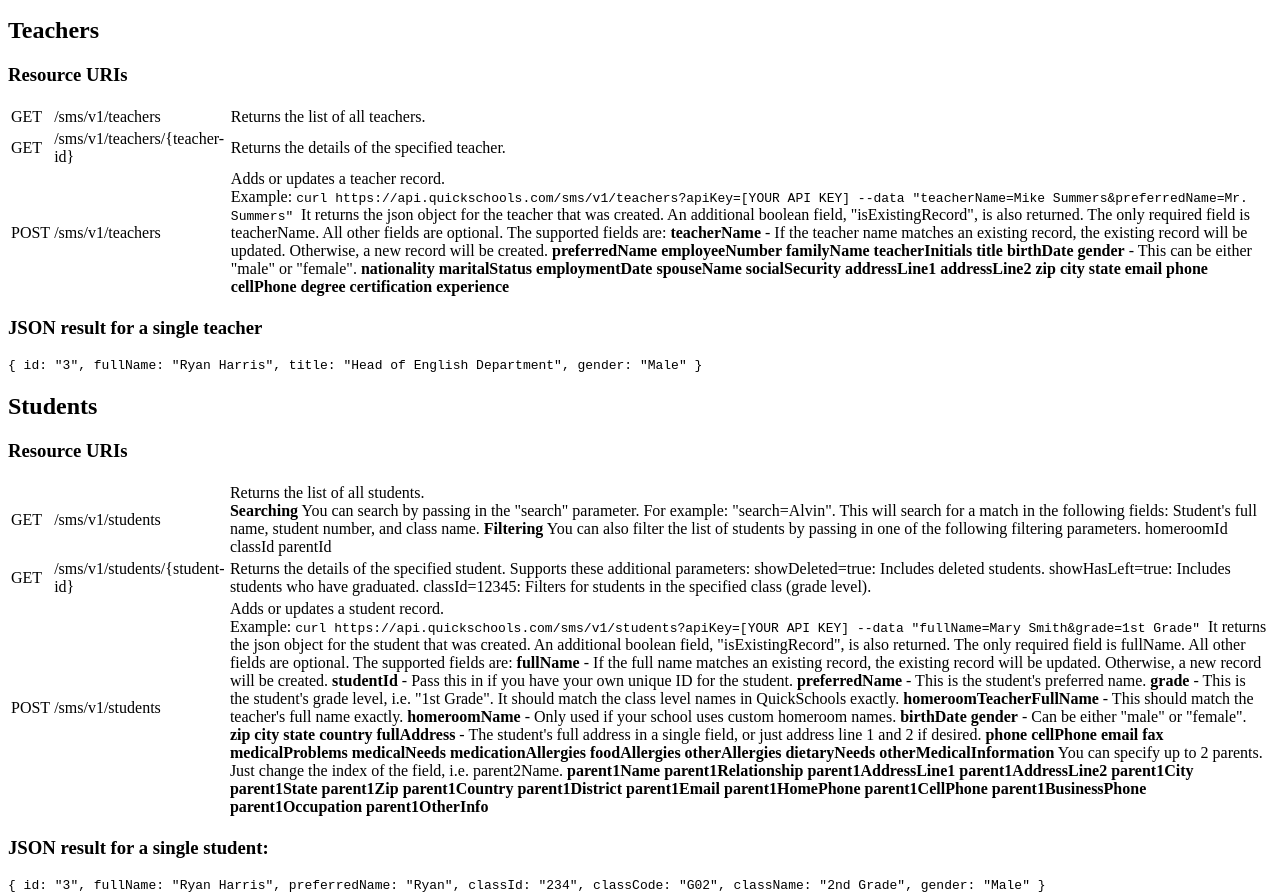
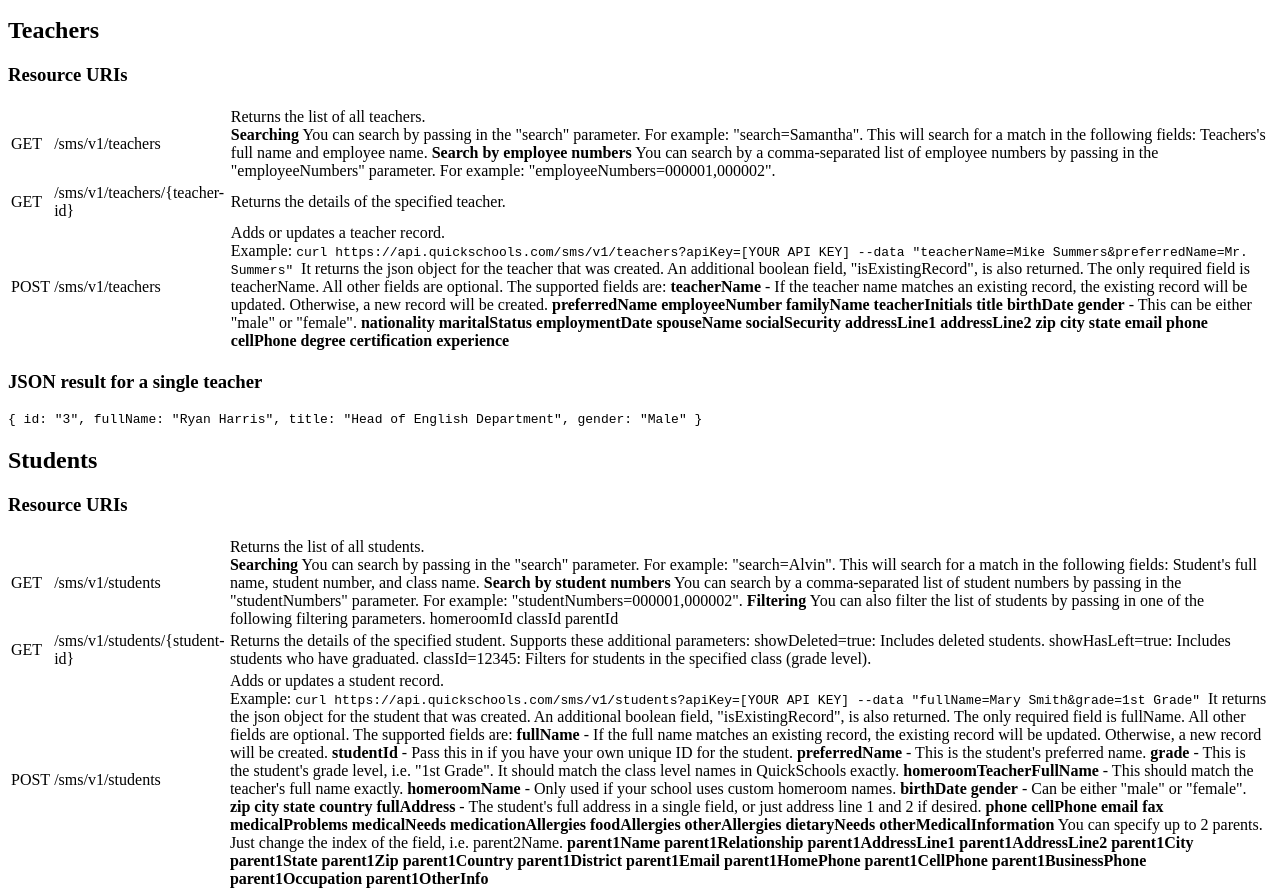
Before and after one commit to arissamad/QSApiManual, a website: page public/02-resources.html in a window 1280 px wide. Shown: the part 2048-2944 px from the top of the page. Drawn offline with Linux system fonts and the light colour scheme.

Commit message:
Students - can now search by student number. Can now search for teachers. Teachers - now search by employee number

```diff
--- a/public/02-resources.html
+++ b/public/02-resources.html
@@ -212,7 +212,16 @@
     <tr>
         <td>GET</td>
         <td class="nowrap">/sms/v1/teachers</td>
-        <td>Returns the list of all teachers.</td>
+        <td>Returns the list of all teachers. <div class="toggle-section">
+<b>Searching</b>
+You can search by passing in the "search" parameter. For example: "search=Samantha".
+
+This will search for a match in the following fields: Teachers's full name and employee name.
+
+<b>Search by employee numbers</b>
+You can search by a comma-separated list of employee numbers by passing in the "employeeNumbers" parameter. For example: "employeeNumbers=000001,000002".
+
+</div></td>
     </tr>
     <tr>
         <td>GET</td>
@@ -281,6 +290,9 @@
 You can search by passing in the "search" parameter. For example: "search=Alvin".
 
 This will search for a match in the following fields: Student's full name, student number, and class name.
+
+<b>Search by student numbers</b>
+You can search by a comma-separated list of student numbers by passing in the "studentNumbers" parameter. For example: "studentNumbers=000001,000002".
 
 <b>Filtering</b>
 You can also filter the list of students by passing in one of the following filtering parameters.
```
